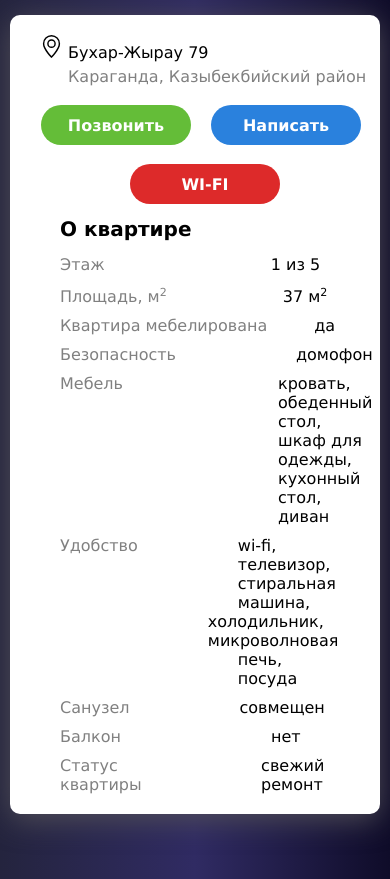
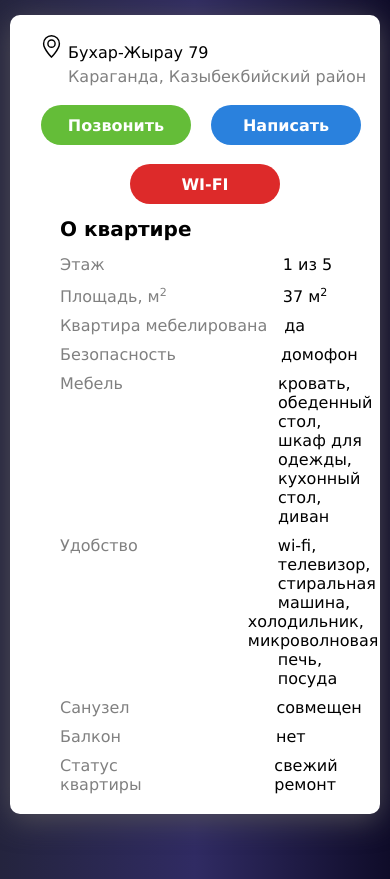
Before and after one commit to kvartiry/rich-1-ru, a plain HTML site: page index.html in a window 390 px wide. Shown: the part 221-1100 px from the top of the page. Drawn offline with Linux system fonts and the light colour scheme; some packages are replaced by stand-ins of ours; a script that the page names is missing.

Commit message:
Update style.css

```diff
--- a/style.css
+++ b/style.css
@@ -4,7 +4,6 @@ body {
     background: -webkit-linear-gradient(to right, #24243e, #302b63, #0f0c29);
     background: linear-gradient(to right, #24243e, #302b63, #0f0c29);
     overflow-x: hidden;
-
 }
 header {
     display: flex;
@@ -287,7 +286,7 @@ img {
 }
 /* Для маленьких экранов увеличьте размер текста */
     @media only screen and (max-width: 300px) {
-    .prev, .next,.text {font-size: 18px}
+    .prev, .next,.text {font-size: 11px}
 }
 .map {
     display: flex;
@@ -420,28 +419,28 @@ img {
     margin-left: 250px;
 }
 .info-res2 {
-    margin-left: 199px;
+    margin-left: 188px;
 }
 .info-res3 {
-    margin-left: 129px;
+    margin-left: 91px;
 }
 .info-res4 {
-    margin-left: 202px;
+    margin-left: 180px;
 }
 .info-res5 {
-    margin-left: 238px;
+    margin-left: 231px;
 }
 .info-res6 {
-    margin-left: 185px;
+    margin-left: 218px;
 }
 .info-res7 {
-    margin-left: 148px;
+    margin-left: 225px;
 }
 .info-res8 {
-    margin-left: 232px;
+    margin-left: 234px;
 }
 .info-res9 {
-    margin-left: 156px;
+    margin-left: 154px;
 }
 .footer {
     display: flex;
@@ -505,14 +504,14 @@ img {
     .about-btn {
         width: 90px;
         height: 30px;
+        font-family: Verdana, Geneva, Tahoma, sans-serif;
         display: none;
-        font-family: Verdana, Geneva, Tahoma, sans-serif;
     }
     .flats-btn {
         width: 90px;
         height: 30px;
+        font-family: Verdana, Geneva, Tahoma, sans-serif;
         display: none;
-        font-family: Verdana, Geneva, Tahoma, sans-serif;
     }
     .nav-menu {
         margin-top: 12px;
@@ -546,16 +545,16 @@ img {
         padding-bottom: 10px;
     }
     .info-res1 {
-        margin-left: 166px;
+        margin-left: 178px;
     }
     .info-res2 {
         margin-left: 116px;
     }
     .info-res3 {
-        margin-left: 47px;
+        margin-left: 17px;
     }
     .info-res4 {
-        margin-left: 120px;
+        margin-left: 105px;
     }
     .videosecurity {
         margin-left: -88px;
@@ -567,16 +566,16 @@ img {
         margin-left: -30px;
     }
     .info-res6 {
-        margin-left: 100px;
+        margin-left: 140px;
     }
     .info-res7 {
-        margin-left: 110px;
+        margin-left: 147px;
     }
     .info-res8 {
-        margin-left: 150px;
+        margin-left: 155px;
     }
     .info-res9 {
-        margin-left: 80px;
+        margin-left: 108px;
     }
     .footer-content {
         width: 426px;
```
